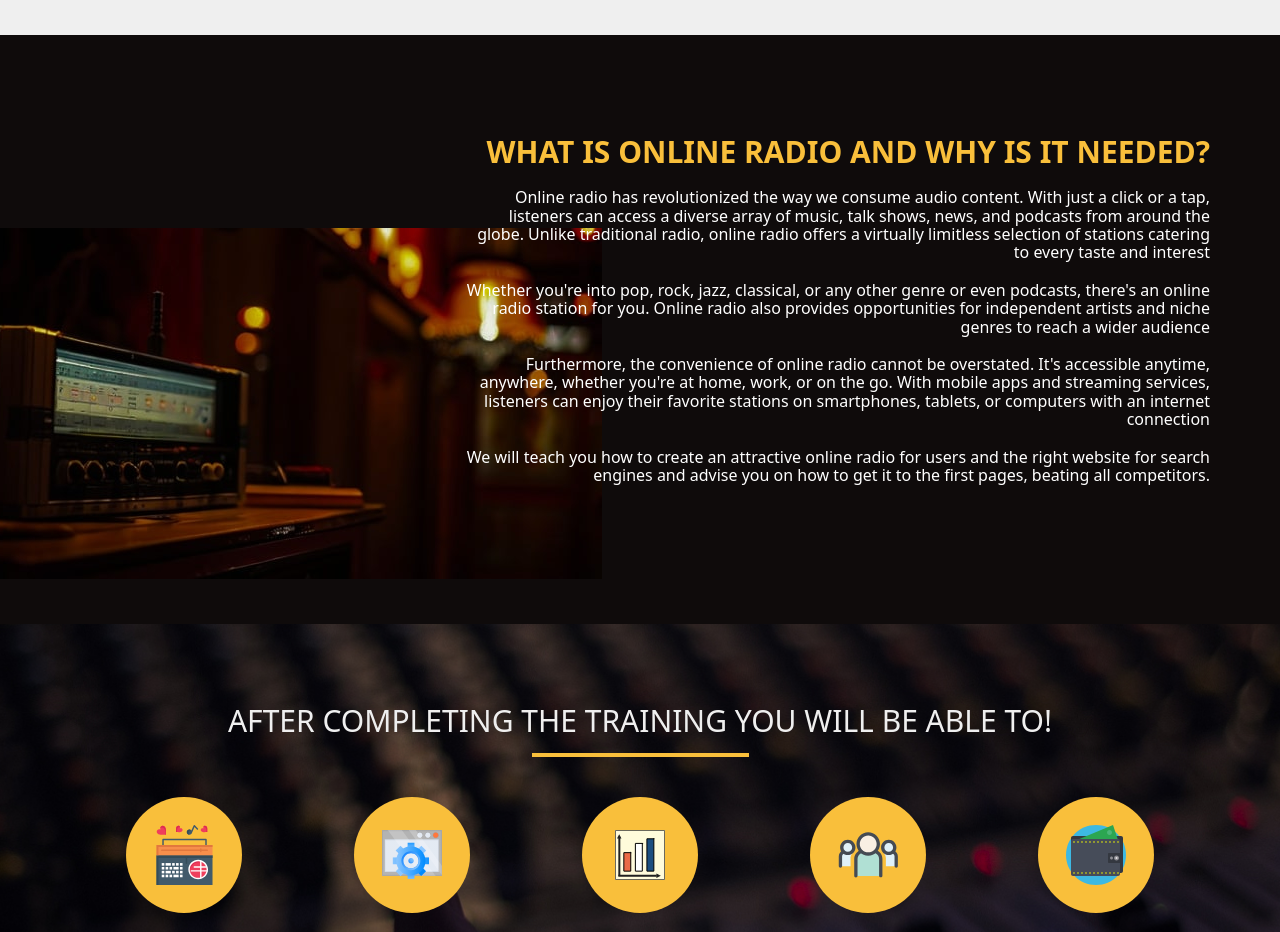
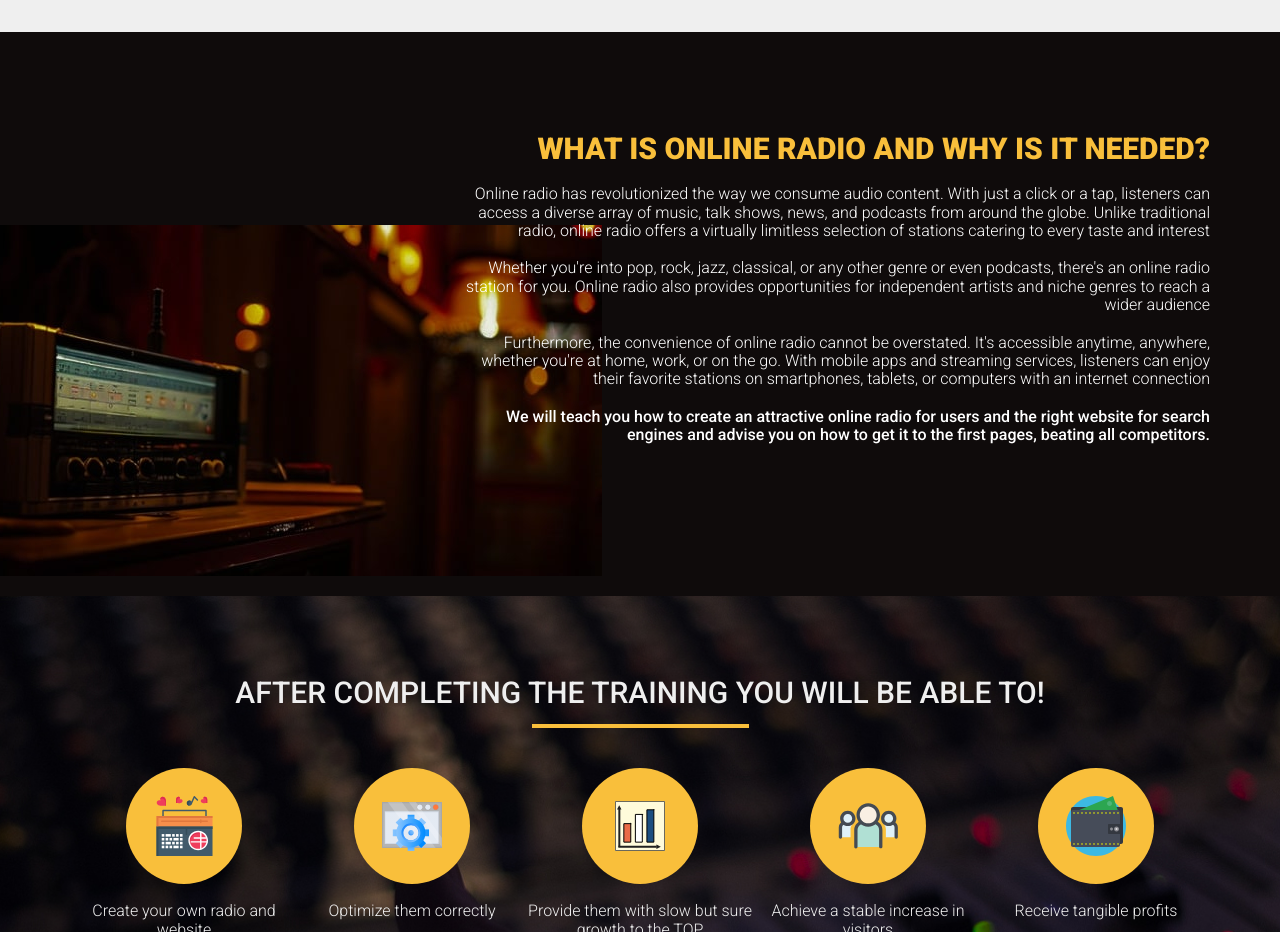
Before and after one commit to Alex-Korzun/radio, a plain HTML site: page src/index.html in a window 1280 px wide. Shown: the part 1360-2292 px from the top of the page. Drawn offline with Linux system fonts and the light colour scheme.

Commit message:
added family font and finished project

```diff
--- a/src/css/style.css
+++ b/src/css/style.css
@@ -28,6 +28,10 @@ h5 {
 img {
     display: block;
     max-inline-size: 100%;
+}
+
+html {
+    font-family: "Roboto", sans-serif;
 }
 
 .container {
--- a/src/index.html
+++ b/src/index.html
@@ -7,6 +7,10 @@
 		<meta name="description" content="Create your own radio station" />
 		<title>Create own radio</title>
 		<link rel="stylesheet" href="css/modern-normalize.min.css" />
+		<link
+			href="https://fonts.googleapis.com/css2?family=Roboto:wght@300;500;900&display=swap"
+			rel="stylesheet"
+		/>
 		<link rel="stylesheet" href="css/style.css" />
 	</head>
 	<body>
```
